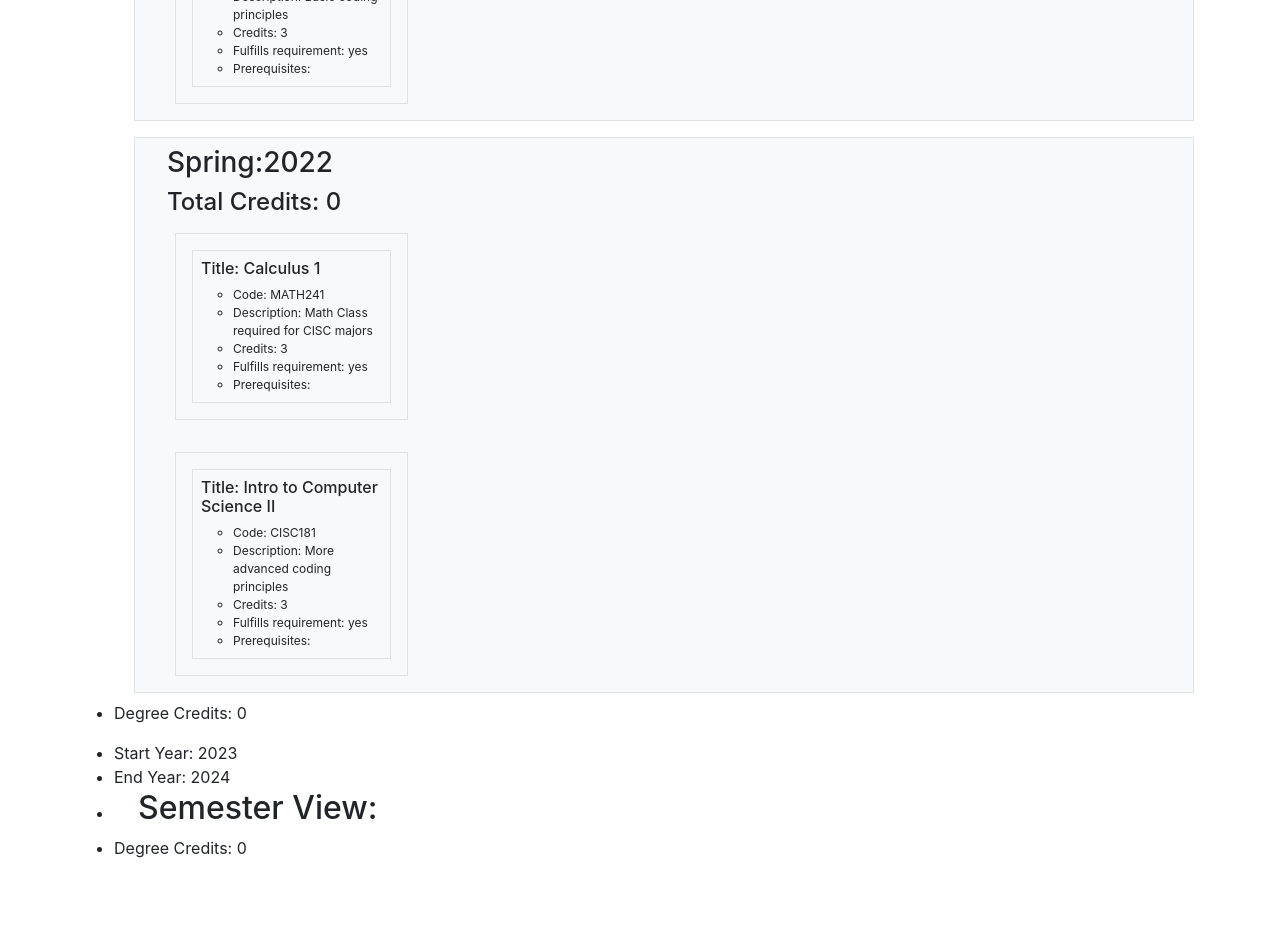
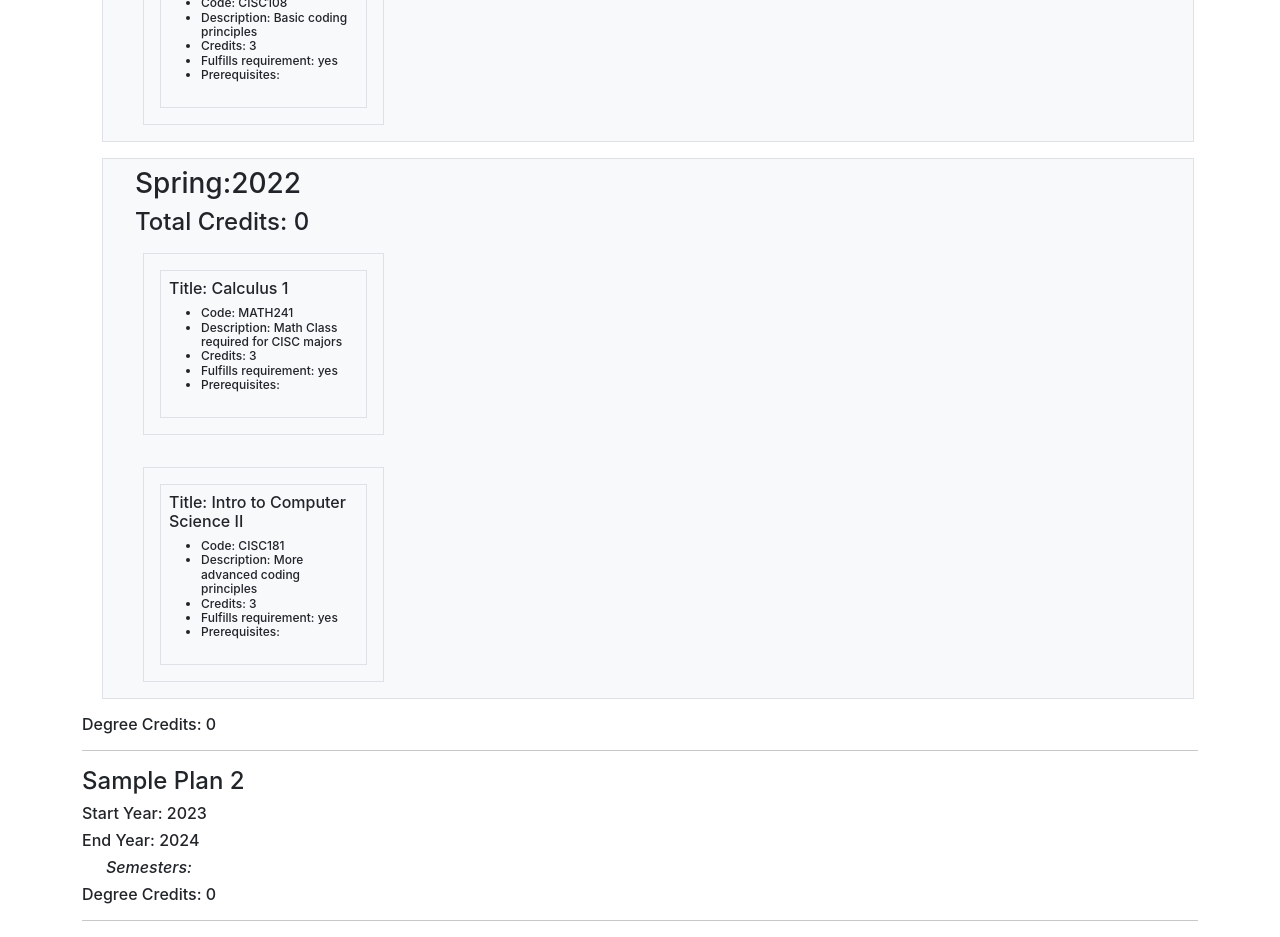
Before and after one commit to UD-CISC275-S22/cis-scheduler-team-3, a React (Create React App) app: page / in a window 1280 px wide. Shown: the part 2020-2957 px from the top of the page. Before the commit the page ends 2896 px from the top, so only its background shows below. Built offline with nearby package versions, Linux system fonts and the light colour scheme.

Commit message:
tests for planList and planView complete

```diff
--- a/src/components/PlanList.tsx
+++ b/src/components/PlanList.tsx
@@ -7,10 +7,14 @@ export function PlanList({ plans }: { plans: DegreePlan[] }): JSX.Element {
     return (
         <Container data-testid="Plan-list">
             <Row>
-                <h6>Plans:</h6>
+                <h2>Plans:</h2>
                 {plans.map((plan: DegreePlan) => (
-                    <div key={plan.Start_Year}>
+                    <div
+                        key={plan.Start_Year + plan.End_Year}
+                        data-testid="plan"
+                    >
                         <PlanView plan={plan}></PlanView>
+                        <hr />
                     </div>
                 ))}
             </Row>
--- a/src/components/PlanView.tsx
+++ b/src/components/PlanView.tsx
@@ -5,16 +5,15 @@ import { SemesterList } from "./SemesterList";
 export function PlanView({ plan }: { plan: DegreePlan }): JSX.Element {
     return (
         <div data-testid="degree-plan">
-            <ul>
-                <li data-testid="start-year">Start Year: {plan.Start_Year}</li>
-                <li data-testid="end-year">End Year: {plan.End_Year}</li>
-                <li data-testid="semester-list">
-                    <SemesterList semesters={plan.semesters}></SemesterList>
-                </li>
-                <li data-testid="degree-credits">
-                    Degree Credits: {plan.degree_credits}
-                </li>
-            </ul>
+            <h4 data-testid="name">{plan.name}</h4>
+            <h6 data-testid="start-year">Start Year: {plan.Start_Year}</h6>
+            <h6 data-testid="end-year">End Year: {plan.End_Year}</h6>
+            <h6 data-testid="semester-list">
+                <SemesterList semesters={plan.semesters}></SemesterList>
+            </h6>
+            <h6 data-testid="degree-credits">
+                Degree Credits: {plan.degree_credits}
+            </h6>
         </div>
     );
 }
--- a/src/components/SemesterList.tsx
+++ b/src/components/SemesterList.tsx
@@ -11,7 +11,7 @@ export function SemesterList({
     return (
         <Container className="course-pool" data-testid="Semester_List">
             <Row>
-                <h2>Semester View:</h2>
+                <i>Semesters:</i>
                 {semesters.map((semester: Semester) => (
                     <div
                         key={semester.session + semester.year}
--- a/src/interfaces/degreeplan.tsx
+++ b/src/interfaces/degreeplan.tsx
@@ -1,6 +1,7 @@
 import { Semester } from "./semester";
 import { BASE_SEMESTERS } from "./semester";
 export interface DegreePlan {
+    name: string; //name of the plan according to user
     Start_Year: number; // The start year of the plan
     End_Year: number; // The end year of the plan
     semesters: Semester[]; // List of semesters that are included in a plan
@@ -8,12 +9,14 @@ export interface DegreePlan {
 }
 export const SAMPLE_PLANS = [
     {
+        name: "Sample Plan 1",
         Start_Year: 2022,
         End_Year: 2023,
         semesters: BASE_SEMESTERS,
         degree_credits: 0
     },
     {
+        name: "Sample Plan 2",
         Start_Year: 2023,
         End_Year: 2024,
         semesters: [],
```
Also changed, not shown: 2 other files (tests, documents, lock files or other folders).
